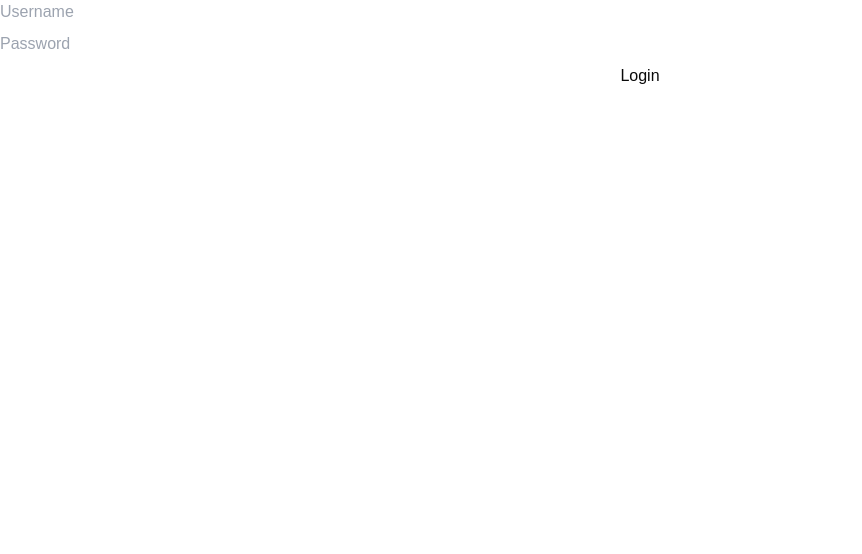
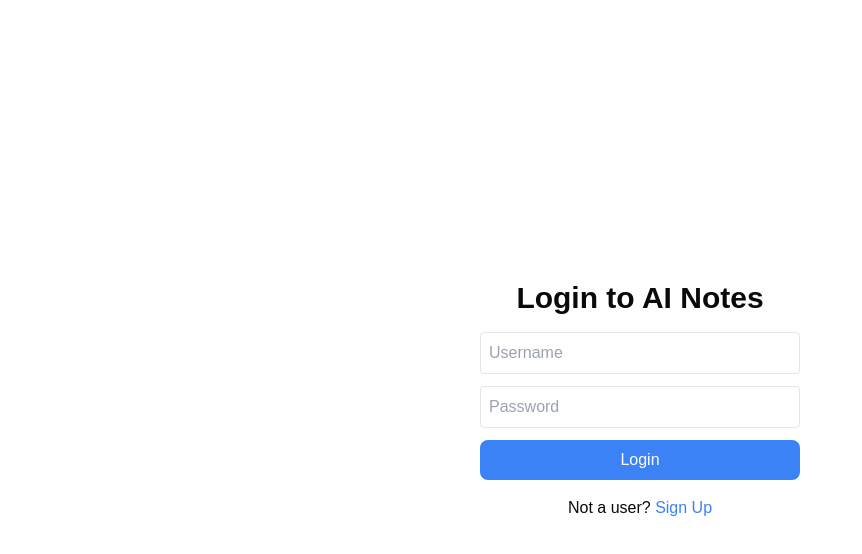
Before and after one commit to Monu2114/Notes, a Next.js app: page /login in a window 1280 px wide. Shown: the top 554 px of the page, without its empty margins (0-862 px from the left). Built offline with nearby package versions, Linux system fonts and the light colour scheme.

Commit message:
login,signup and username in navbar :))

```diff
--- /dev/null
+++ b/src/app/dashboard/page.jsx
@@ -0,0 +1,65 @@
+"use client";
+import { useEffect, useState } from "react";
+import { useRouter } from "next/navigation";
+import Navbar from "@/components/navbar";
+import Textbar from "@/components/textbar";
+import Search from "@/components/search";
+import Note from "@/components/note";
+
+export default function Dashboard() {
+  const [notes, setNotes] = useState([]);
+  const [username, setUsername] = useState("");
+  const router = useRouter();
+
+  useEffect(() => {
+    const storedToken = localStorage.getItem("token");
+    const storedUsername = localStorage.getItem("username");
+
+    if (!storedToken || !storedUsername) {
+      router.push("/login"); // Redirect if not logged in
+      return;
+    }
+
+    setUsername(storedUsername);
+    fetchNotes(storedToken);
+  }, []);
+
+  const fetchNotes = async (token) => {
+    try {
+      const res = await fetch("http://localhost:5000/notes", {
+        method: "GET",
+        headers: { Authorization: `Bearer ${token}` },
+      });
+
+      const data = await res.json();
+      if (res.ok) setNotes(data);
+      else console.error("Failed to fetch notes:", data.error);
+    } catch (error) {
+      console.error("Error fetching notes:", error);
+    }
+  };
+
+  return (
+    <div className="ml-4 flex mt-4 h-screen w-screen gap-2">
+      <Navbar username={username} />
+      <div className="flex flex-col">
+        <Search />
+        <div className="flex flex-wrap gap-4">
+          {notes.length > 0 ? (
+            notes.map((note) => (
+              <Note
+                key={note._id}
+                title={note.title}
+                content={note.content}
+                timestamp={note.timestamp}
+              />
+            ))
+          ) : (
+            <p>No notes found.</p>
+          )}
+        </div>
+        <Textbar token={localStorage.getItem("token")} />
+      </div>
+    </div>
+  );
+}
--- a/src/app/login/page.jsx
+++ b/src/app/login/page.jsx
@@ -1,36 +1,19 @@
 "use client";
 import { useState } from "react";
+import { useRouter } from "next/navigation";
+export default function Login() {
+  const [username, setUsername] = useState("");
+  const [password, setPassword] = useState("");
+  const [error, setError] = useState("");
+  const router = useRouter();
+  const [isLogin, setIsLogin] = useState(true);
 
-export default function Login({ setToken, fetchNotes }) {
-  const [username, setName] = useState("");
-  const [password, setPassword] = useState("");
-  const [error, setError] = useState(""); // For displaying errors
-
-  const fetchData = async (token) => {
-    try {
-      const res = await fetch("http://localhost:5000/notes", {
-        method: "GET",
-        headers: {
-          "Content-Type": "application/json",
-          Authorization: `Bearer ${token}`,
-        },
-      });
-      const data = await res.json();
-      fetchNotes(data);
-      console.log(data);
-    } catch (error) {
-      setError(error);
-    }
-  };
   const handleLogin = async (e) => {
     e.preventDefault();
     try {
-      console.log("Sending login request...", username, password);
       const res = await fetch("http://localhost:5000/auth/login", {
         method: "POST",
-        headers: {
-          "Content-Type": "application/json",
-        },
+        headers: { "Content-Type": "application/json" },
         body: JSON.stringify({ username, password }),
       });
 
@@ -38,36 +21,77 @@ export default function Login({ setToken, fetchNotes }) {
       if (res.ok) {
         localStorage.setItem("token", data.token);
         localStorage.setItem("username", username);
-        setToken(data.token);
-        setName(username);
-        fetchData(data.token);
-
-        // Fetch notes immediately after login
+        router.push("/dashboard"); // Redirect to dashboard after login
       } else {
-        setError(data.error);
+        setError(data.error || "Invalid credentials");
       }
     } catch (error) {
-      setError(error);
-      // console.error("Error logging in:", error);
+      setError("Login failed. Try again.");
     }
   };
-
+  const handleSignUp = async (e) => {
+    e.preventDefault();
+    try {
+      const res = await fetch("http://localhost:5000/auth/signup", {
+        method: "POST",
+        headers: {
+          "Content-Type": "application/json",
+        },
+        body: JSON.stringify({ username, password }),
+      });
+      const data = await res.json();
+      if (res.ok) {
+        setIsLogin(true);
+      } else {
+        setError(data.error || "Failed to sign up");
+      }
+    } catch (error) {
+      setError("Sign-up failed. Try again");
+    }
+  };
   return (
-    <form onSubmit={handleLogin} className="flex flex-col gap-2">
+    <div className="flex flex-col items-center justify-center h-screen">
+      <h1 className="text-3xl font-bold mb-4">
+        {isLogin ? "Login" : "Sign Up"} to AI Notes
+      </h1>
+      <form
+        className="flex flex-col gap-3 w-80"
+        onSubmit={isLogin ? handleLogin : handleSignUp}
+      >
         <input
           type="text"
           placeholder="Username"
+          className="border p-2 rounded"
           value={username}
-        onChange={(e) => setName(e.target.value)}
+          onChange={(e) => setUsername(e.target.value)}
         />
         <input
           type="password"
           placeholder="Password"
+          className="border p-2 rounded"
           value={password}
           onChange={(e) => setPassword(e.target.value)}
         />
-      <button type="submit">Login</button>
         {error && <p className="text-red-500">{error}</p>}
+        <button
+          type="submit"
+          className="bg-blue-500 text-white px-4 py-2 rounded-lg hover:bg-blue-600"
+        >
+          {isLogin ? "Login" : "Sign Up"}
+        </button>
       </form>
+      <p className="mt-4">
+        {isLogin ? "Not a user?" : "Already have an account?"}{" "}
+        <span
+          className="text-blue-500 cursor-pointer"
+          onClick={() => {
+            setError("");
+            setIsLogin(!isLogin);
+          }}
+        >
+          {isLogin ? "Sign Up" : "Login"}
+        </span>
+      </p>
+    </div>
   );
 }
--- a/src/app/page.js
+++ b/src/app/page.js
@@ -1,77 +1,94 @@
+// "use client";
+// import { useEffect, useState } from "react";
+// import Navbar from "@/components/navbar";
+// import Textbar from "@/components/textbar";
+// import Search from "@/components/search";
+// import Note from "@/components/note";
+// import Login from "@/app/login/page";
+
+// export default function Home() {
+//   const [notes, setNotes] = useState([]);
+//   const [token, setToken] = useState("");
+//   const [isLogin, setLogin] = useState(false);
+//   const [username, setName] = useState("");
+
+//   const fetchNotes = async (authToken) => {
+//     try {
+//       const res = await fetch("http://localhost:5000/notes", {
+//         method: "GET",
+//         headers: {
+//           Authorization: `Bearer ${authToken}`,
+//           "Content-Type": "application/json",
+//         },
+//       });
+
+//       const data = await res.json();
+//       if (res.ok) {
+//         setNotes(data);
+//       } else {
+//         console.error("Failed to fetch notes:", data.error);
+//       }
+//     } catch (error) {
+//       console.error("Error fetching notes:", error);
+//     }
+//   };
+//   useEffect(() => {
+//     const storedToken = localStorage.getItem("token");
+//     const storedUsername = localStorage.getItem("username");
+
+//     if (storedToken && storedUsername) {
+//       setToken(storedToken);
+//       setName(storedUsername);
+//       setLogin(true);
+//       fetchNotes(storedToken);
+//     }
+//   }, []); // Runs only once when the component mounts
+
+//   return (
+//     <div className="ml-4 flex mt-4 h-screen w-screen gap-2">
+//       {!isLogin ? (
+//         <Login setToken={setToken} setLogin={setLogin} setName={setName} />
+//       ) : (
+//         <>
+//           <Navbar username={username} />
+//           <div className="flex flex-col">
+//             <Search />
+//             <div className="flex flex-wrap gap-4">
+//               {notes.length > 0 ? (
+//                 notes.map((note) => (
+//                   <Note
+//                     key={note._id}
+//                     title={note.title}
+//                     content={note.content}
+//                     timestamp={note.timestamp}
+//                   />
+//                 ))
+//               ) : (
+//                 <p>No notes found.</p>
+//               )}
+//             </div>
+//             <Textbar token={token} />
+//           </div>
+//         </>
+//       )}
+//     </div>
+//   );
+// }
 "use client";
-import { useEffect, useState } from "react";
-import Navbar from "@/components/navbar";
-import Textbar from "@/components/textbar";
-import Search from "@/components/search";
-import Note from "@/components/note";
-import Login from "@/app/signup/page";
+import { useRouter } from "next/navigation";
 
 export default function Home() {
-  const [notes, setNotes] = useState([]);
-  const [token, setToken] = useState("");
-  const [isLogin, setLogin] = useState(false);
-  const [username, setName] = useState("");
-
-  useEffect(() => {
-    const storedToken = localStorage.getItem("token");
-    const storedUsername = localStorage.getItem("username");
-
-    if (storedToken && storedUsername) {
-      setToken(storedToken);
-      setName(storedUsername);
-      setLogin(true);
-      fetchNotes(storedToken);
-    }
-  }, []); // Runs only once when the component mounts
-
-  const fetchNotes = async (authToken) => {
-    try {
-      const res = await fetch("http://localhost:5000/notes", {
-        method: "GET",
-        headers: {
-          Authorization: `Bearer ${authToken}`,
-          "Content-Type": "application/json",
-        },
-      });
-
-      const data = await res.json();
-      if (res.ok) {
-        setNotes(data);
-      } else {
-        console.error("Failed to fetch notes:", data.error);
-      }
-    } catch (error) {
-      console.error("Error fetching notes:", error);
-    }
-  };
+  const router = useRouter();
 
   return (
-    <div className="ml-4 flex mt-4 h-screen w-screen gap-2">
-      {!isLogin ? (
-        <Login setToken={setToken} setLogin={setLogin} setName={setName} />
-      ) : (
-        <>
-          <Navbar username={username} />
-          <div className="flex flex-col">
-            <Search />
-            <div className="flex flex-wrap gap-4">
-              {notes.length > 0 ? (
-                notes.map((note) => (
-                  <Note
-                    key={note._id}
-                    title={note.title}
-                    content={note.content}
-                    timestamp={note.timestamp}
-                  />
-                ))
-              ) : (
-                <p>No notes found.</p>
-              )}
-            </div>
-            <Textbar token={token} />
-          </div>
-        </>
-      )}
+    <div className="flex flex-col items-center justify-center h-screen">
+      <h1 className="text-4xl font-bold mb-6">AI Notes</h1>
+      <button
+        className="px-6 py-3 bg-blue-500 text-white rounded-lg hover:bg-blue-600"
+        onClick={() => router.push("/login")}
+      >
+        Login
+      </button>
     </div>
   );
 }
--- a/src/components/navbar.jsx
+++ b/src/components/navbar.jsx
@@ -2,7 +2,7 @@ import { FontAwesomeIcon } from "@fortawesome/react-fontawesome";
 import { faStar } from "@fortawesome/free-solid-svg-icons";
 import Image from "next/image";
 import { faHome } from "@fortawesome/free-solid-svg-icons";
-export default function navbar() {
+export default function navbar({ username }) {
   return (
     <div className="h-5/6 w-1/4 rounded-xl border-gray-300 border">
       <div className="flex flex-col gap-64 ml-2">
@@ -32,7 +32,7 @@ export default function navbar() {
             <Image src="/note.png" height={80} width={20} alt="Notes" />
           </div>
 
-          <p>Emannuella</p>
+          <p>{username}</p>
         </div>
       </div>
     </div>
```
Also changed, not shown: src/app/home/page.jsx (deleted, +0 -63 lines). Lines whose indentation alone changed are shown as unchanged.
